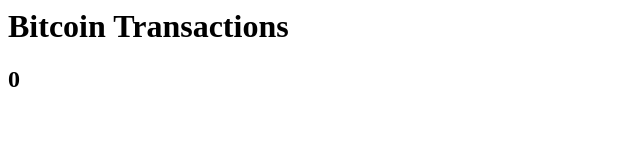
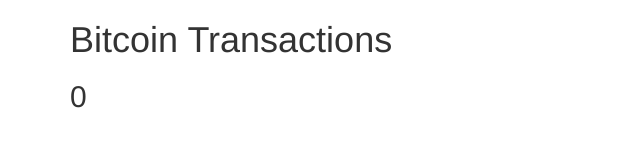
Before and after one commit to bucko13/btc-blockchain-transactions-visualizers, a website: page index.html in a window 1280 px wide. Shown: the whole page, without its empty margins (0-640 px from the left). Drawn offline with nearby package versions, Linux system fonts and the light colour scheme.

Commit message:
bootstrap as a dependency and starting to build out some angular controllers

```diff
--- a/bower.json
+++ b/bower.json
@@ -4,7 +4,8 @@
   "dependencies": {
     "underscore": "^1.8.3",
     "jquery": "~2.1.1",
-    "bootstrap": "^3.3.6"
+    "bootstrap": "^3.3.6",
+    "angular": "^1.5.3"
   },
   "ignore": [
     "**/.*",
--- a/index.html
+++ b/index.html
@@ -4,12 +4,16 @@
   <meta charset="utf-8">
   <meta http-equiv="X-UA-Compatible" content="IE=edge">
 
-  <!-- <script src="https://ajax.googleapis.com/ajax/libs/angularjs/1.2.19/angular.min.js"></script> -->
+  <!-- dependencies -->
+  <link rel="stylesheet" type="text/css" href="bower_components/bootstrap/dist/css/bootstrap.min.css">
+  <script src="bower_components/angular/angular.js"></script>
   <script src="bower_components/jquery/dist/jquery.js"></script>
+
+  <!-- App Scripts -->
   <script src="/lib/websockets.js"></script>
 </head>
-<body>
-  <div ng-app="bitcoinVisualizer">
+<body ng-app="bitcoinApp" >
+  <div class="container">
         <h1>Bitcoin Transactions</h1>
         <div id="total-transactions"></div>
         <div id='transaction-container'></div>
```
Also changed, not shown: lib/controllers/total.js (added).
